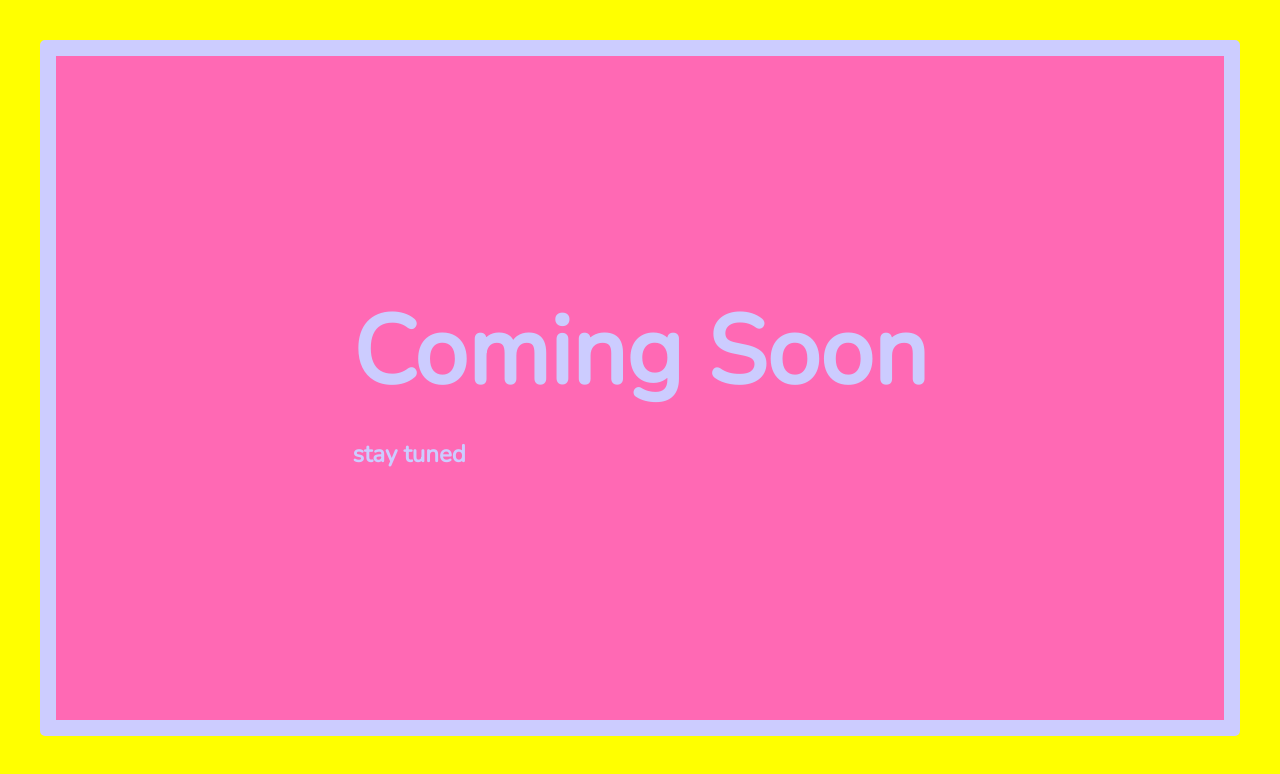
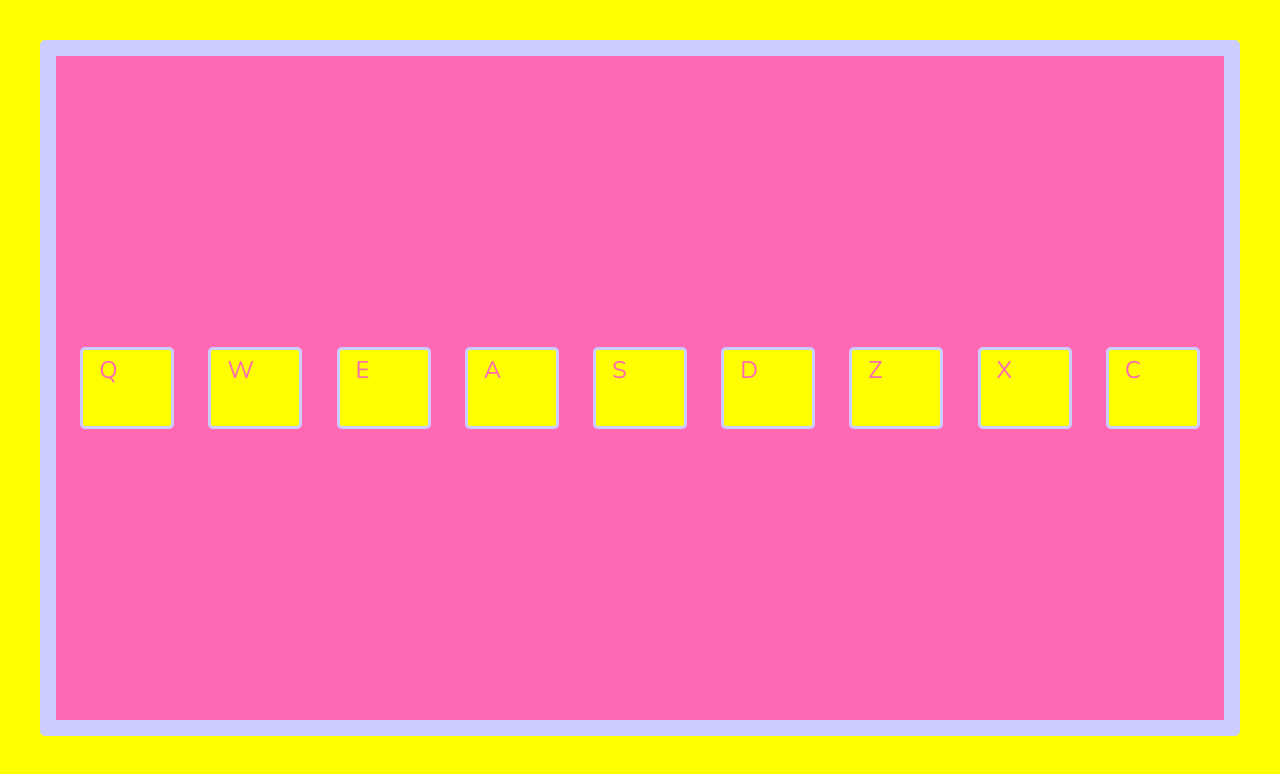
Before and after one commit to alexander-jeff/fcc-drum-machine, a React (Create React App) app: page / in a window 1280 px wide. Shown: the top 774 px of the page. Built offline with nearby package versions, Linux system fonts and the light colour scheme.

Commit message:
Resolve #5 Activate audio element

```diff
--- a/src/components/DrumPad.jsx
+++ b/src/components/DrumPad.jsx
@@ -6,15 +6,15 @@ const DrumPad = ({ drum, handleClick }) => {
     <div
       className='drum-pad'
       data-testid={id}
-      onClick={() => handleClick(src)}
+      onClick={() => handleClick(letter)}
       id={id}
       title={id.toString()}
     >
       <audio
         className='clip'
-        data-testid={`audio-${letter}`}
         id={letter}
         src={src}
+        data-testid={`audio-${letter}`}
       ></audio>
       {letter}
     </div>
--- a/src/components/DrumPads.jsx
+++ b/src/components/DrumPads.jsx
@@ -1,9 +1,8 @@
 import DrumPad from './DrumPad'
 
 const DrumPads = ({ drumConfig }) => {
-  const playSample = (src) => {
-    const audio = new Audio(src)
-    audio.play()
+  const playSample = (audioElementId) => {
+    document.getElementById(audioElementId).play()
   }
 
   return (
--- a/src/resources/config.js
+++ b/src/resources/config.js
@@ -51,6 +51,6 @@ export const defaultDisplayText = 'Click or press a key to play a sound'
 export const underConstructionText = 'Coming Soon'
 
 export const FEATURES = {
-  DISPLAY: false,
-  DRUM_PADS: false,
+  DISPLAY: true,
+  DRUM_PADS: true,
 }
```
Also changed, not shown: public/index.html (+5 -4 lines), src/App.js (+10 -5 lines), 1 other file (tests, documents, lock files or other folders).
